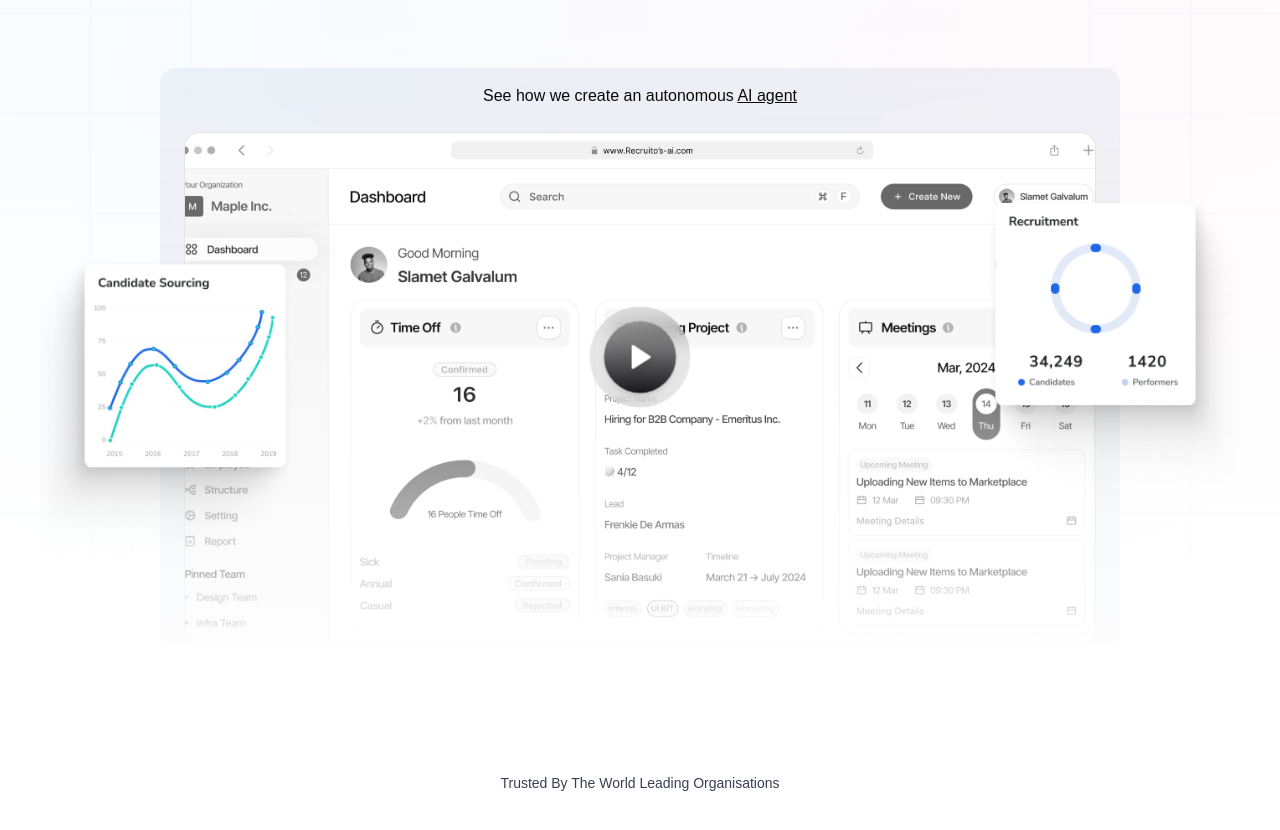
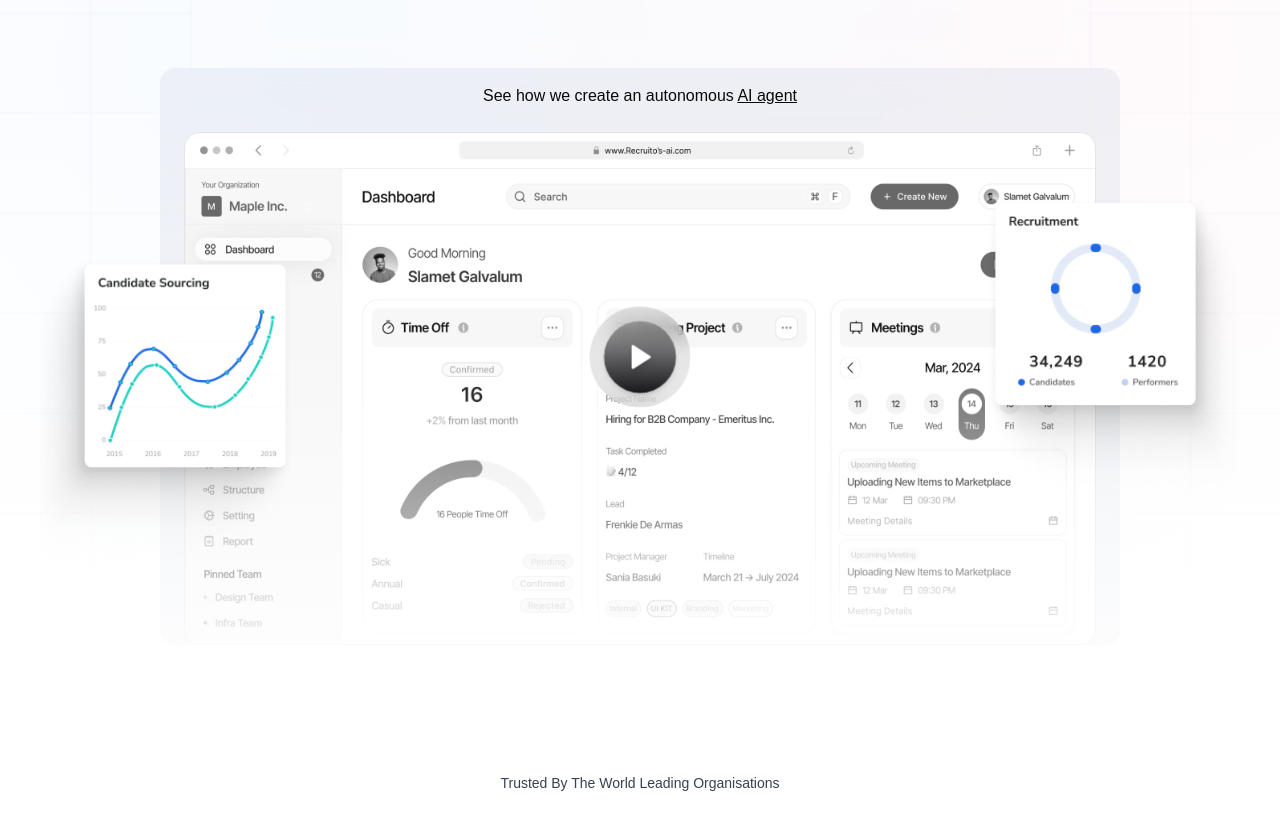
Before and after one commit to kalio007/recruito, a Next.js app: page / in a window 1280 px wide. Shown: the part 520-1350 px from the top of the page. Built offline with nearby package versions, Linux system fonts and the light colour scheme.

Commit message:
fixed distirted image issues

```diff
--- a/components/ui/hero-video-dialog.tsx
+++ b/components/ui/hero-video-dialog.tsx
@@ -92,7 +92,7 @@ export default function HeroVideoDialog({
             src={thumbnailSrc}
             alt={thumbnailAlt}
             fill
-            className="object-cover rounded-lg sm:rounded-2xl border transition-all duration-200 ease-out group-hover:brightness-[0.8]"
+            className="rounded-lg sm:rounded-2xl border transition-all duration-200 ease-out group-hover:brightness-[0.8]"
           />
         </div>
         <div className="absolute inset-0 bg-gradient-to-b from-transparent via-white/5 to-white/80 pointer-events-none rounded-lg sm:rounded-2xl" />
```
